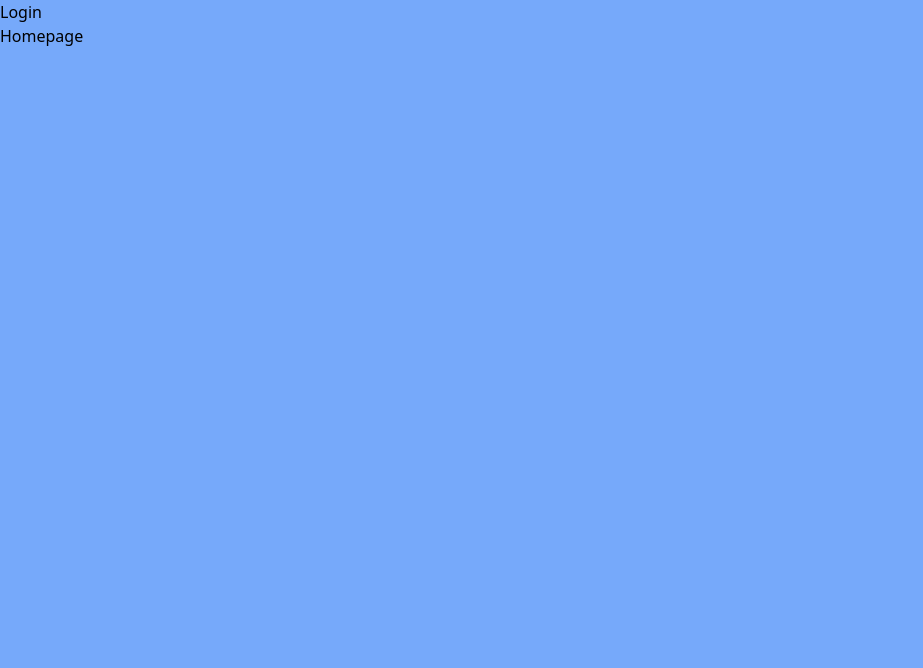
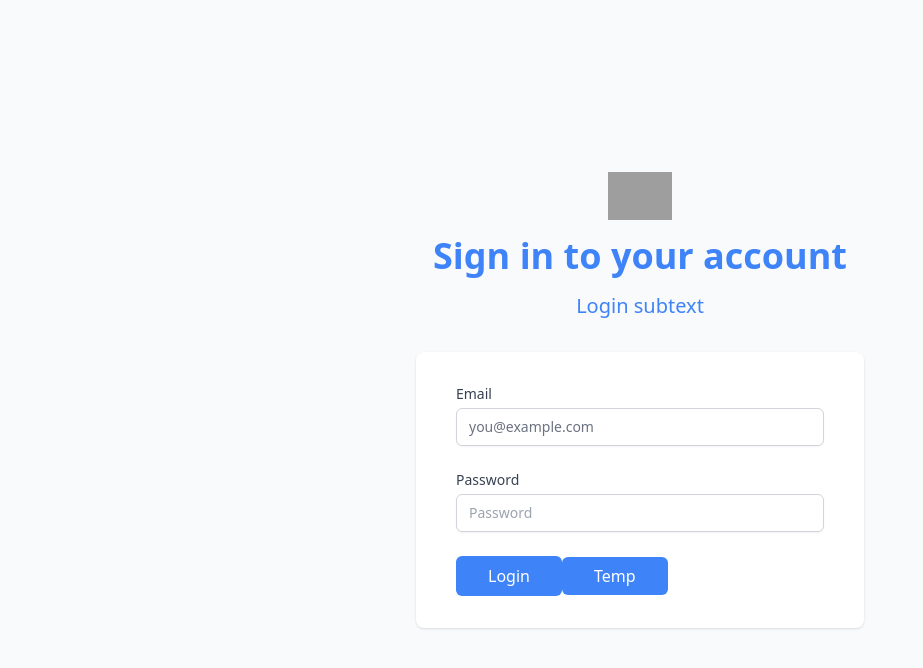
Before and after one commit to SWEN90016-Project/client, a React (Vite) app: page /Login in a window 1280 px wide. Shown: the top 668 px of the page, without its empty margins (0-923 px from the left). Built offline with nearby package versions, Linux system fonts and the light colour scheme; grey boxes are pictures that could not be loaded.

Commit message:
Login page template done

```diff
--- a/src/components/Login.js
+++ b/src/components/Login.js
@@ -1,9 +1,80 @@
 import { Link } from "react-router-dom";
 function Login() {
   return (
-    <div className="h-screen bg-blue-400">
-      <h1 className="text-black">Login</h1>
-      <Link to="/Homepage">Homepage</Link>
+    // <div className="h-screen bg-blue-400">
+    //   <h1 className="text-black">Login</h1>
+    //   <Link to="/Homepage">Homepage</Link>
+    // </div>
+    <div className="flex h-screen flex-col justify-center py-12 sm:px-6 lg:px-8 bg-slate-50">
+      <div>
+        <Link to="/">
+          <img
+            className="mx-auto h-12 w-auto"
+            src="https://tailwindui.com/img/logos/mark.svg?color=indigo&shade=600"
+            alt="Your Company"
+          />
+        </Link>
+        <h1 className="p-4 text-center text-4xl font-bold text-blue-500">
+          Sign in to your account
+        </h1>
+        <h2 className="text-center text-xl text-blue-500">Login subtext</h2>
+      </div>
+      <div className=" mt-8 sm:mx-auto sm:w-full sm:max-w-md">
+        <div className="bg-white py-8 px-4 shadow sm:rounded-lg sm:px-10">
+          <form className="space-y-6" action="#" method="POST">
+            <div>
+              <label
+                htmlFor="email"
+                className="block text-sm font-medium text-gray-700"
+              >
+                Email
+              </label>
+              <div className="mt-1">
+                <input
+                  type="email"
+                  name="email"
+                  id="email"
+                  required
+                  className="block w-full rounded-md border-gray-300 shadow-sm focus:border-indigo-500 focus:ring-indigo-500 disabled:cursor-not-allowed disabled:border-gray-200 disabled:bg-gray-50 disabled:text-gray-500 sm:text-sm"
+                  placeholder="you@example.com"
+                />
+              </div>
+            </div>
+
+            <div>
+              <label
+                htmlFor="password"
+                className="block text-sm font-medium text-gray-700"
+              >
+                Password
+              </label>
+              <div className="mt-1">
+                <input
+                  id="password"
+                  name="password"
+                  type="password"
+                  autoComplete="current-password"
+                  placeholder="Password"
+                  required
+                  className="block w-full appearance-none rounded-md border border-gray-300 px-3 py-2 placeholder-gray-400 shadow-sm focus:border-indigo-500 focus:outline-none focus:ring-indigo-500 sm:text-sm"
+                />
+              </div>
+            </div>
+            <button
+              type="submit"
+              className="bg-blue-500 px-8 py-2 rounded-md text-white"
+            >
+              Login
+            </button>
+            <Link
+              to="/Homepage"
+              className="bg-blue-500 px-8 py-2 rounded-md text-white"
+            >
+              Temp
+            </Link>
+          </form>
+        </div>
+      </div>
     </div>
   );
 }
```
